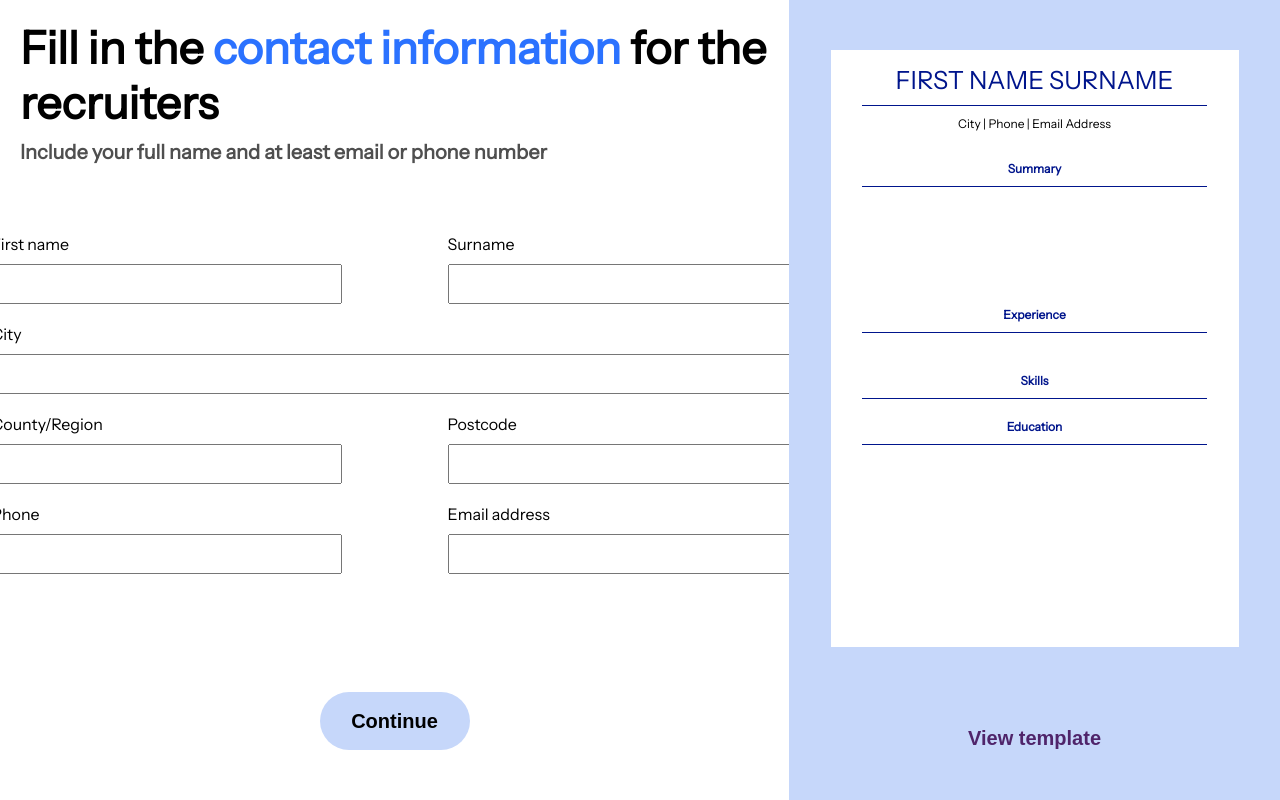
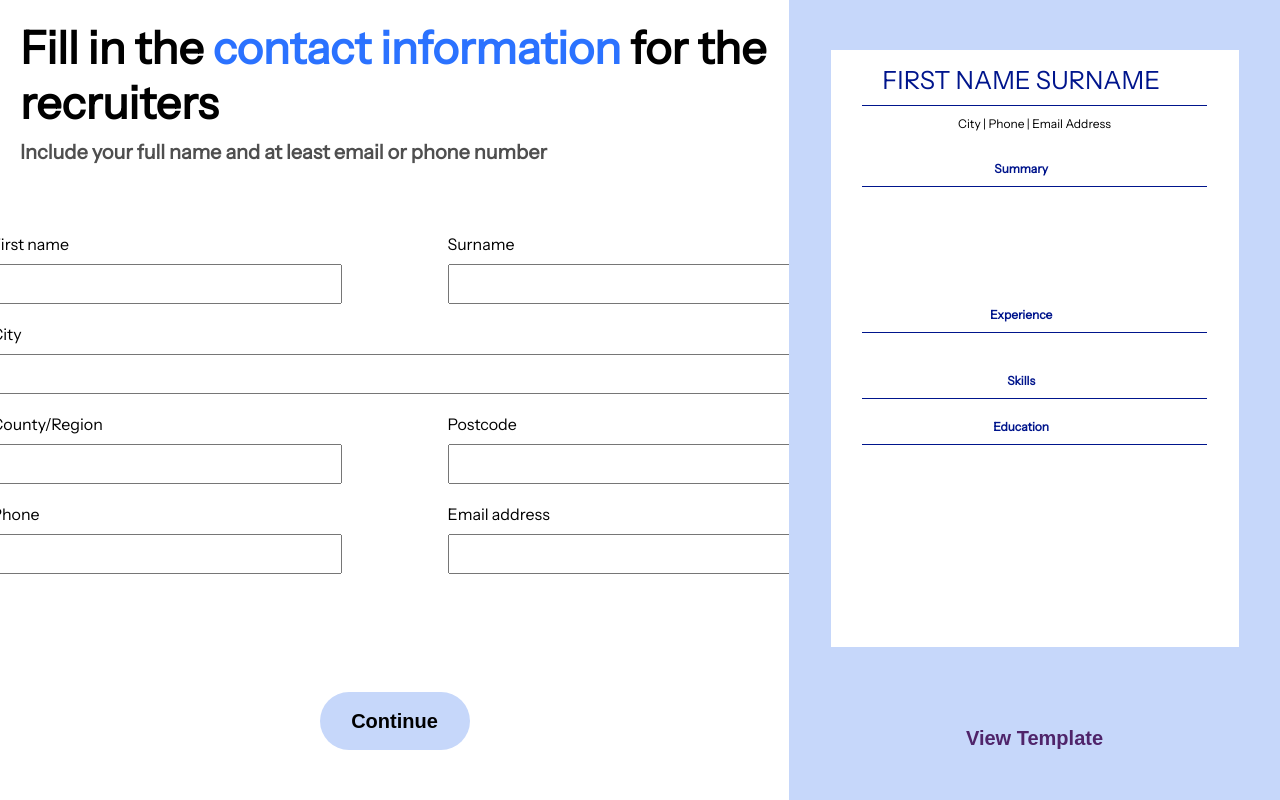
Before and after one commit to andchermeister/OP_CV_Application, a React (Vite) app in the folder cv-app/: page / in a window 1280 px wide. Built offline with nearby package versions, Linux system fonts and the light colour scheme.

Commit message:
Added summary page, edit buttons with transfering to the requested pages.

```diff
--- a/cv-app/package.json
+++ b/cv-app/package.json
@@ -10,6 +10,7 @@
     "preview": "vite preview"
   },
   "dependencies": {
+    "@fortawesome/fontawesome-free": "^7.1.0",
     "react": "^19.1.1",
     "react-dom": "^19.1.1"
   },
--- a/cv-app/src/App.jsx
+++ b/cv-app/src/App.jsx
@@ -1,4 +1,5 @@
 import { useRef, useState } from "react";
+import "@fortawesome/fontawesome-free/css/all.min.css";
 import "./App.css";
 import "./styles/CVPreview.css";
 import "./styles/Header.css";
@@ -32,6 +33,7 @@ function App() {
     "education",
     "skills",
     "summary",
+    "template",
   ];
 
   const [formData, setFormData] = useState({
@@ -117,7 +119,14 @@ function App() {
           educationFormRef={educationFormRef}
         />
       </div>
-      <CVPreview formData={formData} />
+      <CVPreview
+        formData={formData}
+        page={page}
+        pageIndex={pageIndex}
+        pages={pages}
+        setPageIndex={setPageIndex}
+        setPage={setPage}
+      />
     </div>
   );
 }
--- a/cv-app/src/components/CVPreview.jsx
+++ b/cv-app/src/components/CVPreview.jsx
@@ -1,10 +1,54 @@
-function CVPreview({ formData }) {
+import { useRef } from "react";
+
+function CVPreview({
+  formData,
+  page,
+  pageIndex,
+  pages,
+  setPageIndex,
+  setPage,
+}) {
+  const prevPageIndexRef = useRef(null);
+
+  const viewTemplate = () => {
+    prevPageIndexRef.current = pageIndex;
+    setPageIndex(pages.length - 1);
+    setPage("template");
+  };
+
+  const previous = () => {
+    if (prevPageIndexRef.current !== null) {
+      const prevIndex = prevPageIndexRef.current;
+      setPageIndex(prevIndex);
+      setPage(pages[prevIndex]);
+      prevPageIndexRef.current = null;
+      return;
+    }
+    setPageIndex(pageIndex - 1);
+    setPage(pages[pageIndex - 1]);
+  };
+
+  const editPage = (pageName) => {
+    if (pages.includes(pageName)) {
+      setPageIndex(pages.indexOf(pageName));
+      setPage(pageName);
+    }
+  };
+
   return (
-    <section id="preview-section">
+    <section
+      id="preview-section"
+      className={page === "template" ? "full-preview" : ""}
+    >
       <div id="preview-A4">
+        <div className="flexbox-row">
           <h1 id="first-name-surname-A4">
             {formData.firstName || "FIRST NAME"} {formData.surname || "SURNAME"}
           </h1>
+          <button className="edit-btns" onClick={() => editPage("contact")}>
+            <i className="fa-regular fa-pen-to-square"></i>
+          </button>
+        </div>
         <div className="separator-A4"></div>
         <div id="phone-number-email-A4">
           {formData.city ? formData.city + " " : "City"}
@@ -13,14 +57,27 @@ function CVPreview({ formData }) {
           {formData.email || "Email Address"}
         </div>
         <div id="h6-section">
+          <div className="flexbox-row">
             <h6 id="summary-A4" className="h6-info">
               Summary
             </h6>
+            <button className="edit-btns" onClick={() => editPage("summary")}>
+              <i className="fa-regular fa-pen-to-square"></i>
+            </button>
+          </div>
           <div className="separator-A4"></div>
           <div id="summary-section">{formData.summary || ""}</div>
+          <div className="flexbox-row">
             <h6 id="exp-A4" className="h6-info">
               Experience
             </h6>
+            <button
+              className="edit-btns"
+              onClick={() => editPage("experience")}
+            >
+              <i className="fa-regular fa-pen-to-square"></i>
+            </button>
+          </div>
           <div className="separator-A4"></div>
           <div id="experience-section">
             <div id="upper-exp-section">
@@ -54,9 +111,14 @@ function CVPreview({ formData }) {
               </ul>
             </div>
           </div>
+          <div className="flexbox-row" onClick={() => editPage("skills")}>
             <h6 id="skills-A4" className="h6-info">
               Skills
             </h6>
+            <button className="edit-btns">
+              <i className="fa-regular fa-pen-to-square"></i>
+            </button>
+          </div>
           <div className="separator-A4"></div>
           <div id="skills-section">
             <ul id="skill-points">
@@ -70,9 +132,14 @@ function CVPreview({ formData }) {
                   ))}
             </ul>
           </div>
+          <div className="flexbox-row" onClick={() => editPage("education")}>
             <h6 id="edu-A4" className="h6-info">
               Education
             </h6>
+            <button className="edit-btns">
+              <i className="fa-regular fa-pen-to-square"></i>
+            </button>
+          </div>
           <div className="separator-A4"></div>
           <div id="education-section">
             <div id="quali-inst-grade-honours">
@@ -110,7 +177,12 @@ function CVPreview({ formData }) {
           </div>
         </div>
       </div>
-      <button id="viewTemplateBtn">View template</button>
+      <button
+        id="viewTemplateBtn"
+        onClick={page === "template" ? previous : viewTemplate}
+      >
+        {page === "template" ? "Back" : "View Template"}
+      </button>
     </section>
   );
 }
--- a/cv-app/src/components/forms/EducationForm.jsx
+++ b/cv-app/src/components/forms/EducationForm.jsx
@@ -25,6 +25,10 @@ function EducationForm({ educationFormRef, formData, setFormData }) {
     }
     if (!formData.graduationYear && !isCurrent) {
       alert("Please set the graduation year or current checkmark.");
+      return false;
+    }
+    if (!isCurrent && formData.startYear > formData.graduationYear) {
+      alert("Start year can not be later than graduation year.");
       return false;
     }
     console.log("Education form submitted");
--- a/cv-app/src/components/forms/ExperienceForm.jsx
+++ b/cv-app/src/components/forms/ExperienceForm.jsx
@@ -33,6 +33,10 @@ function ExperienceForm({ experienceFormRef, formData, setFormData }) {
     }
     if (!formData.endDate && !isCurrent) {
       alert("Please set the end date or current checkmark.");
+      return false;
+    }
+    if (!isCurrent && formData.startDate > formData.endDate) {
+      alert("Start date can not be later than end date.");
       return false;
     }
     console.log("Experience form submitted");
--- a/cv-app/src/styles/Buttons.css
+++ b/cv-app/src/styles/Buttons.css
@@ -7,6 +7,7 @@
   font-weight: 600;
   border-radius: 30px;
   bottom: 50px;
+  cursor: pointer;
 }
 
 #conitnue-btn {
--- a/cv-app/src/styles/CVPreview.css
+++ b/cv-app/src/styles/CVPreview.css
@@ -4,6 +4,11 @@
   width: 491px;
   height: 100vh;
   background-color: #c6d7fa;
+}
+
+#preview-section.full-preview {
+  width: 100vw;
+  height: 100vh;
 }
 
 #preview-A4 {
@@ -14,6 +19,13 @@
   width: 408px;
   height: 597px;
   background-color: white;
+}
+
+#preview-section.full-preview #preview-A4 {
+  top: 10px;
+  left: calc(50vw - 240px);
+  width: 480px;
+  height: calc(480px * 1.414);
 }
 
 #preview-A4,
@@ -29,6 +41,10 @@
   top: 20px;
 }
 
+#preview-A4:hover .edit-btns i {
+  opacity: 1;
+}
+
 #viewTemplateBtn {
   position: absolute;
   bottom: 50px;
@@ -39,6 +55,12 @@
   background-color: #c6d7fa;
   font-weight: bold;
   font-size: 20px;
+  cursor: pointer;
+}
+
+#preview-section.full-preview #viewTemplateBtn {
+  bottom: 20px;
+  left: calc(50vw - 75px);
 }
 
 #first-name-surname-A4 {
@@ -92,6 +114,7 @@
   flex-direction: row;
   justify-content: space-between;
   gap: 20px;
+  font-size: 15px;
 }
 
 #qulification-and-field-of-study {
@@ -112,3 +135,23 @@
   width: 300px;
   height: 100px;
 }
+
+.flexbox-row {
+  display: flex;
+  flex-direction: row;
+  gap: 10px;
+}
+
+.edit-btns {
+  background: none;
+  border: none;
+  padding: 0;
+  margin: 0;
+  cursor: pointer;
+}
+
+.edit-btns i {
+  opacity: 0;
+  transition: opacity 0.3s;
+  pointer-events: none;
+}
```
Also changed, not shown: 1 other file (tests, documents, lock files or other folders). Lines whose indentation alone changed are shown as unchanged.
